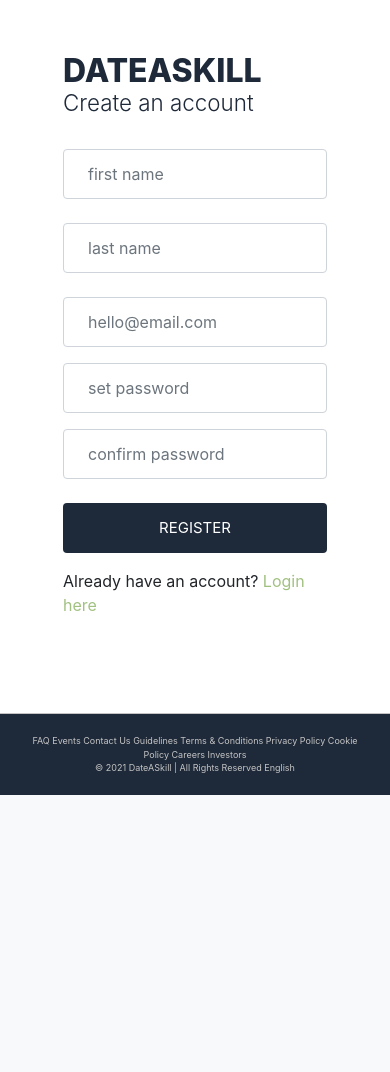
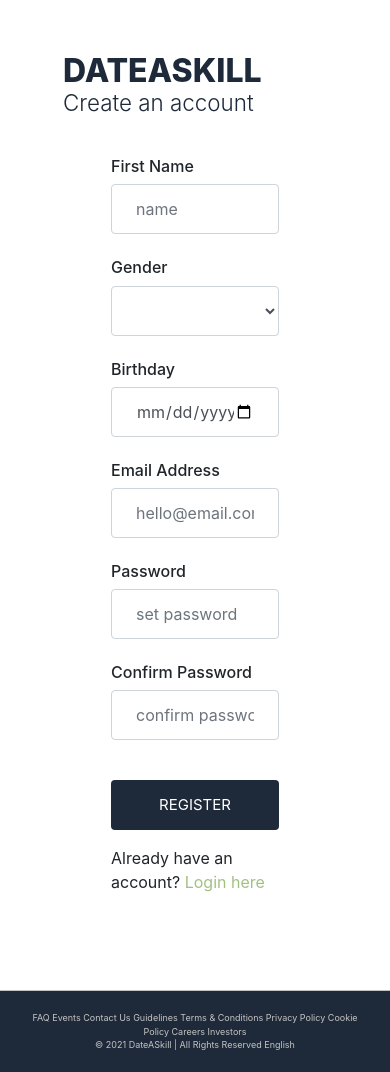
Before and after one commit to antoav/dateaskill, a PHP site: page /register.html in a window 390 px wide. Shown: the part 56-1128 px from the top of the page. Before the commit the page ends 851 px from the top, so only its background shows below. Run offline with PHP 8.4, Linux system fonts and the light colour scheme.

Commit message:
register adjusted for mobile

```diff
--- a/form.css
+++ b/form.css
@@ -182,6 +182,11 @@ h3::selection{
     margin-right: -199px;
 }
 
+form {
+    display: grid;
+    grid-template-columns: 1fr 1fr;
+    grid-gap: 5px;
+}
 
 @media (max-width: 1200px) {
 	.announce-card {
@@ -193,5 +198,10 @@ h3::selection{
 		font-size: 9px;
 		padding: 20px 30px;
 	}
+}
+@media (max-width: 900px) {
+    form{
+        display: block;
+    }
 
 }
--- a/register.html
+++ b/register.html
@@ -46,50 +46,69 @@
     <section class="Form form-style my-5 mx-5">
         <div class="container">
             <div class="row no-gutters d-flex justify-content-center"></div>
-
         <div>
                 <h2 class="form-header">DateASkill</h2>
                 <h3 class="header-3 pb-4">Create an account</h3>
             </div>
             <form>
-                <!-- <div class="col-lg my-5 mx-5">          -->
-                <div class="form-row">
-                    <div class="col-lg-5">
-                        <input type="text" placeholder="first name" class="form-control my-2 p-4">
+
+                <div class="form-row my-3 mx-5">
+                        <h4 class="">First Name</h4>
+                        <input type="text" placeholder="name" class="form-control my-2 p-4">
                 </div>
+                <div class="form-row my-3 mx-5">
+                    <h4 class="">Gender</h4>
+                    <select name="" id="" class="form-control my-2 p-4">
+                        <option value="select" >-----select gender----</option>
+                        <option value="female">man</option>
+                        <option value="female">woman</option>
+                        <option value="female">agender</option>
+                        <option value="female">gender nonconforming</option>
+                        <option value="female">gender fluid</option>
+                        <option value="female">gender questioning</option>
+                        <option value="female">androgynous</option>
+                        <option value="female">bigender</option>
+                        <option value="female">female to male</option>
+                        <option value="female">bigender</option>
+                        <option value="female">androgyne</option>
+                        <option value="female">male to female</option>
+                        <option value="female">non-binary</option>
+                        <option value="female">neither</option>
+                        <option value="female">other</option>
+                        <option value="female">transgender</option>
+                        <option value="female">transgender man</option>
+                        <option value="female">transgender woman</option>
+                        <option value="female">transgender person</option>
+                        <option value="female">transexual</option>
+                        <option value="female">two-spirit</option>
+                    </select>
                 </div>
-                <div class="form-row">
-                    <div class="col-lg-5">
-                        <input type="text" placeholder="last name" class="form-control my-3 p-4">
+
+                <div class="form-row my-3 mx-5">
+                    <h4 class="">Birthday</h4>
+                    <input type="date" name="birthday" id="" class="form-control my-2 p-4">
                 </div>
-                </div>
-                <!-- </div>    -->
 
-                <!-- <div class="col-lg my-5 mx-5"> -->
-                <div class="form-row">
-                    <div class="col-lg-5">
+                <div class="form-row my-3 mx-5">
+                    <h4 class="">Email Address</h4>
                     <input type="text" placeholder="hello@email.com" class="form-control my-2 p-4">
                 </div>
-                </div>
-                <div class="form-row">
-                    <div class="col-lg-5">
+                <div class="form-row my-3 mx-5">
+                    <h4 class="">Password</h4>
                     <input type="password" placeholder="set password" class="form-control my-2 p-4">
                 </div>
-                </div>
-                <div class="form-row">
-                    <div class="col-lg-5">
+                <div class="form-row my-3 mx-5">
+                    <h4 class="">Confirm Password</h4>
                     <input type="password" placeholder="confirm password" class="form-control my-2 p-4">
                 </div>
-                </div>
-                <div class="form-row">
-                    <div class="col-lg-5">
+                <div class="form-row my-3 mx-5">
                     <button type="button" class="btn1 mt-3 mb-3">Register</button>
+                    <div class="forgot-text pb-5">
+                        <p>Already have an account? <a href="login.html">Login here</a></p>
                     </div>
                 </div>
 
-                <div class="forgot-text pb-5">
-                    <p>Already have an account? <a href="login.html">Login here</a></p>
-                </div>
+
 
                 <!-- </div> -->
             </form>
```
Lines whose indentation alone changed are shown as unchanged.
